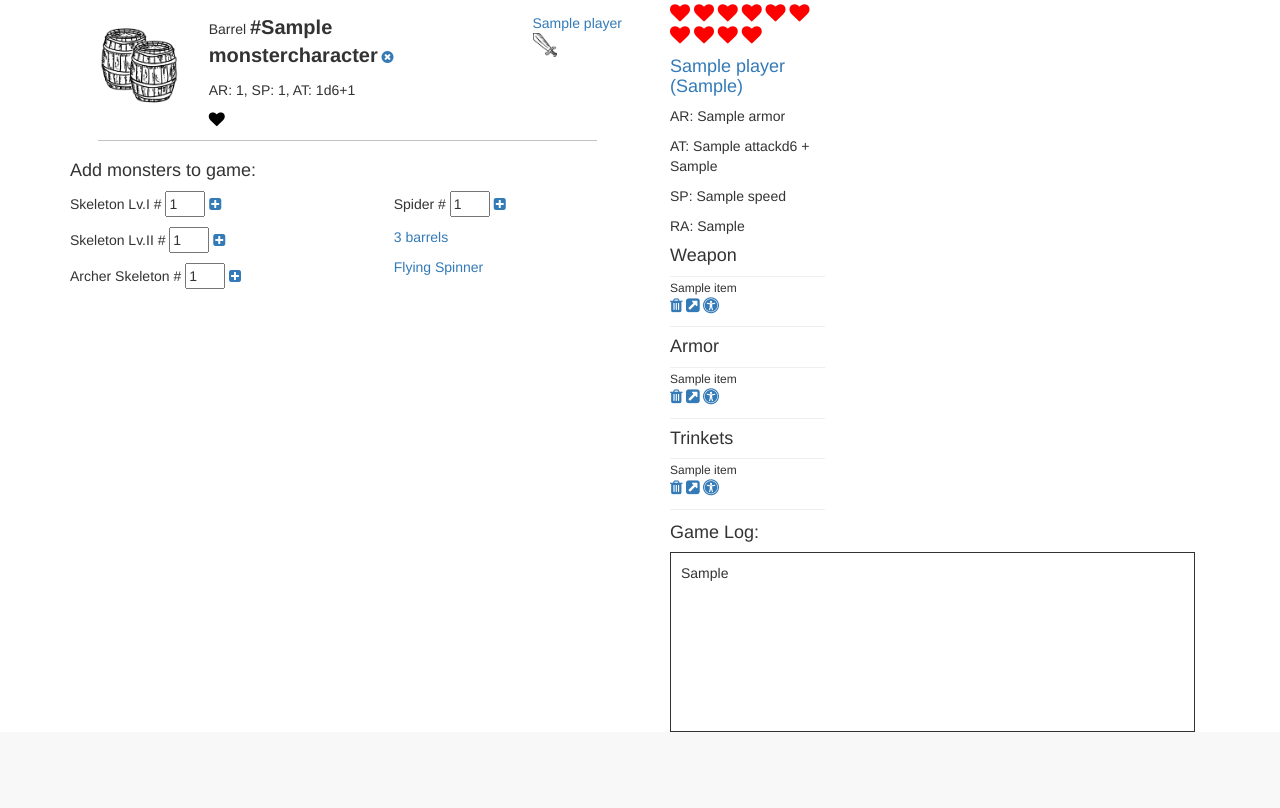
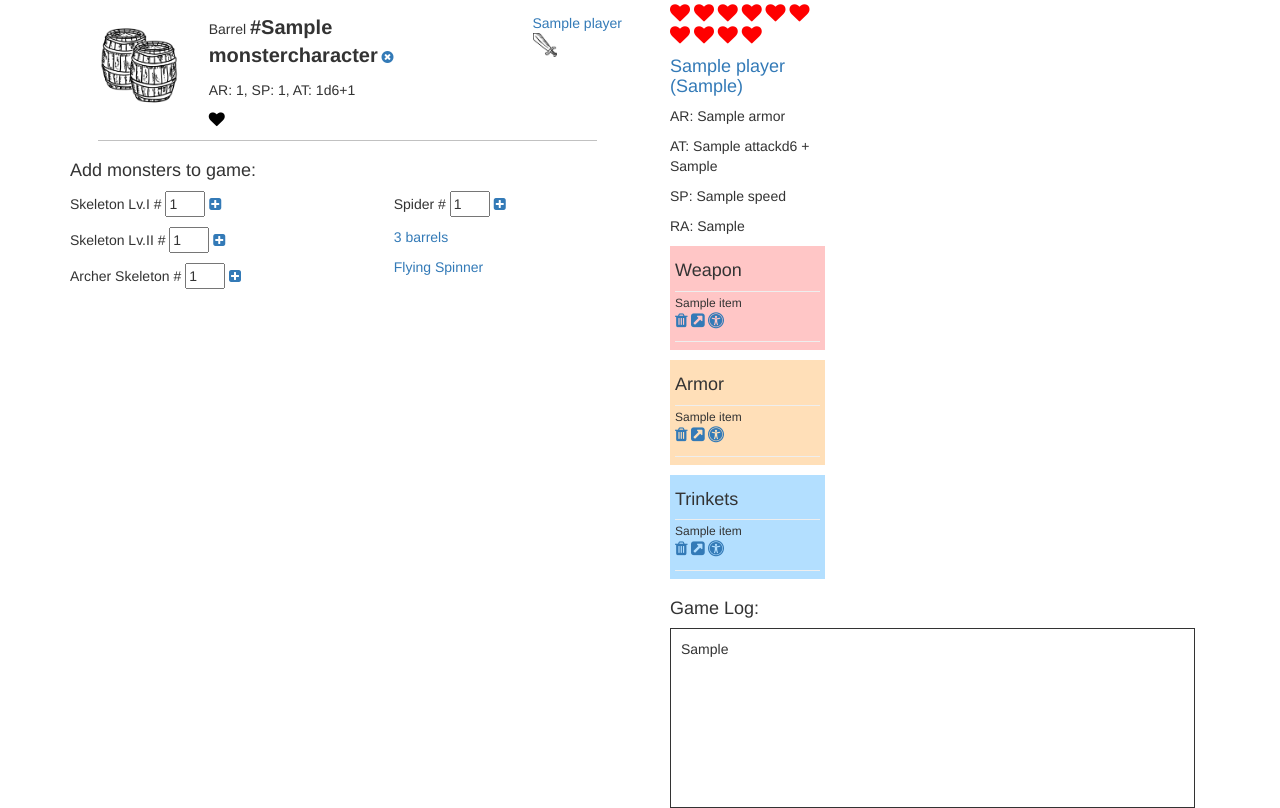
Before and after one commit to tevtonez/dndgamecalc, a Django app: template templates/index.html in a window 1280 px wide. Shown: the part 107-915 px from the top of the page. Before the commit the page ends 839 px from the top, so only its background shows below. Run offline with Django 3.2, Linux system fonts and the light colour scheme; tables that the repository leaves empty hold one stand-in row (values such as "Sample post"); the template is opened without the code that fills it: values that come from a table or form of the project are taken from there, most other values are stand-ins (such as "Sample title", 1, 10 or a date in 2020); data that the repository does not hold is empty; some libraries are stand-ins or nearby versions.

Commit message:
ui changes

```diff
--- a/main/static/css/style.css
+++ b/main/static/css/style.css
@@ -86,6 +86,13 @@ hr{
 }
 
 .inventory{}
+.inventory-section{
+    margin-bottom: 10px;
+    padding: 5px;
+}
+.weapon-wrapper{background-color:#ffc6c6;}
+.armor-wrapper{background-color:#ffdfb8;}
+.trinket-wrapper{background-color:#b3dfff;}
 .inventory-item{
     font-size: 12px;
 }
--- a/templates/index.html
+++ b/templates/index.html
@@ -127,6 +127,7 @@
                     <p>RA: {{player.attack_range}}</p>
 
                     <div class="inventory">
+                        <div class="weapon-wrapper inventory-section">
                             <h3>Weapon</h3>
                             {% if player.wpn_owned_by.all|length > 0 %}
                                 {% for item in player.wpn_owned_by.all %}
@@ -140,7 +141,9 @@
                             {% else %}
                                 <p>Empty</p>
                             {% endif %}
+                        </div>
 
+                        <div class="armor-wrapper inventory-section">
                             <h3>Armor</h3>
                             {% if player.arm_owned_by.all|length > 0 %}
                                 {% for item in player.arm_owned_by.all %}
@@ -154,7 +157,9 @@
                             {% else %}
                                 <p>Empty</p>
                             {% endif %}
+                        </div>
 
+                        <div class="trinket-wrapper inventory-section">
                             <h3>Trinkets</h3>
                             {% if player.trinket_owned_by.all|length > 0 %}
                                 {% for item in player.trinket_owned_by.all %}
@@ -168,6 +173,8 @@
                             {% else %}
                                 <p>Empty</p>
                             {% endif %}
+                        </div>
+
                     </div><!-- inventory -->
 
                 </div>
```
Lines whose indentation alone changed are shown as unchanged.
